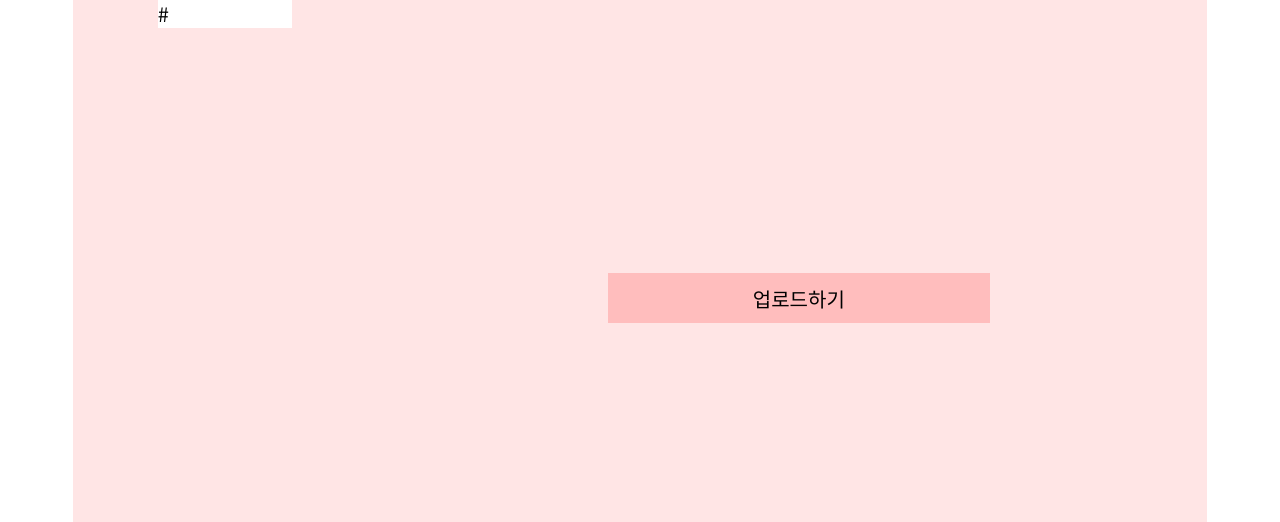
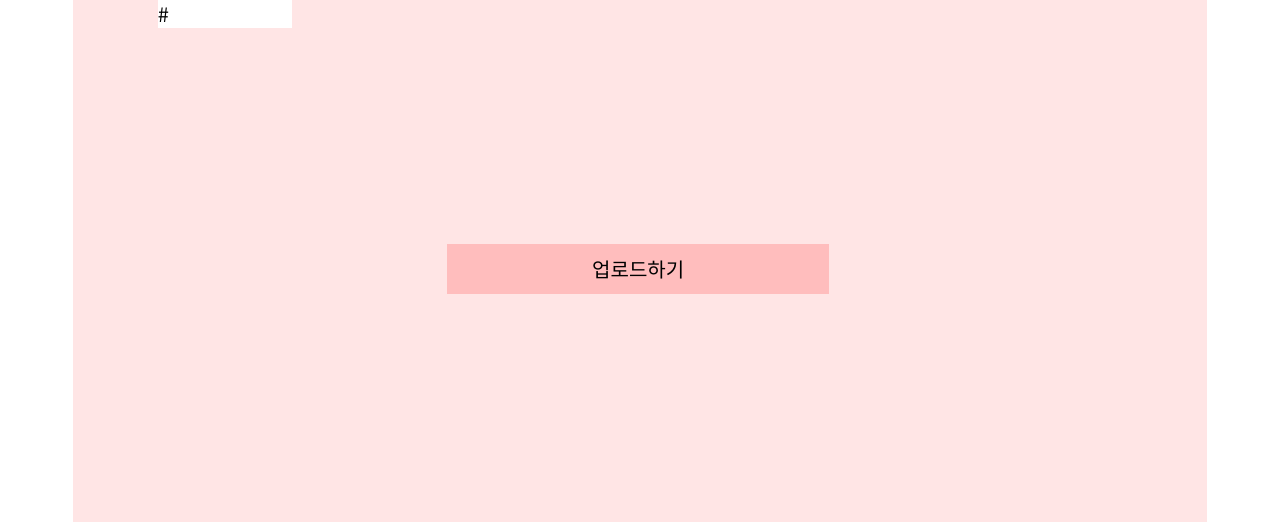
Before and after one commit to jomulagy/Audience, a Django app: page /job/freepost/create/ in a window 1280 px wide. Shown: the part 1148-1670 px from the top of the page. Run offline with Django 4.2, Linux system fonts and the light colour scheme.

```diff
--- a/static/css/findwork_company_QnA/free_write_style.css
+++ b/static/css/findwork_company_QnA/free_write_style.css
@@ -142,8 +142,8 @@ border: none;
 
 #upload_btn {
   position: absolute;
-  top: 1359.77px;
-  left: 535.2px;
+  top: 76%;
+  left: 33%;
   background-color:#FFBDBD;
   color:black;
   border:none;
--- a/templates/findwork_company_QnA/QnA_answer_w.html
+++ b/templates/findwork_company_QnA/QnA_answer_w.html
@@ -13,10 +13,10 @@
     {% include 'header2.html' %}
     <form action="{% url 'employ:create_answer' post.id question.id %}" method="POST">
 
-    <form action="{% url 'employ:create_question' post.id %}" method="POST">
+    {% comment %} <form action="{% url 'employ:create_question' post.id %}" method="POST"> {% endcomment %}
 
         <div class="container">
-            <input type="text" style="border:0 solid black" id="title4" name="title" value="제목:Re [질문제목]" placeholder="제목을 입력해주세요" disabled>
+            <input type="text" style="border:0 solid black" id="title4" name="title" value="제목:Re [{{question.title}}]" placeholder="제목을 입력해주세요" disabled>
 
             <div class="certification_photo">
                 <b id= "certification_photo_text">사진첨부</b>
```
